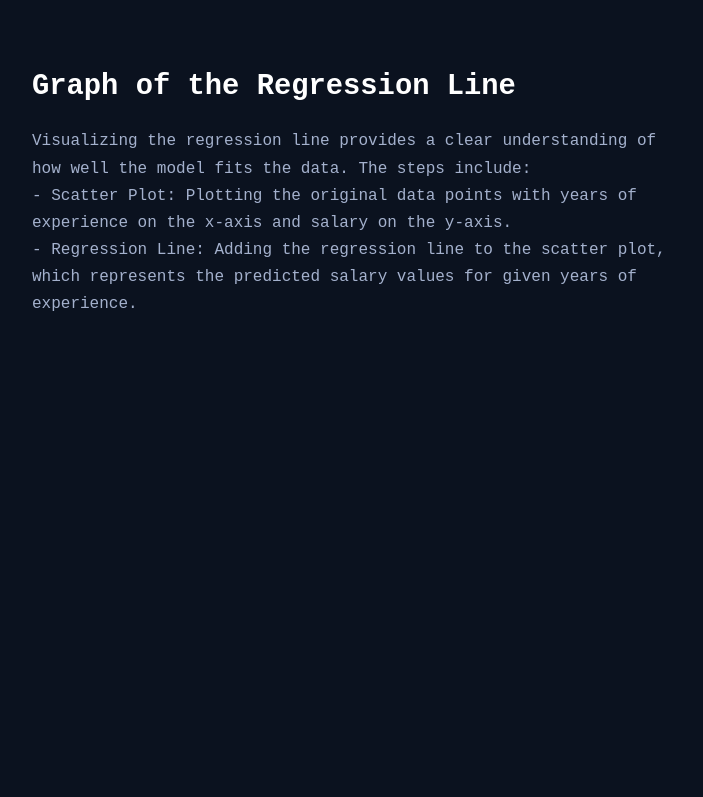
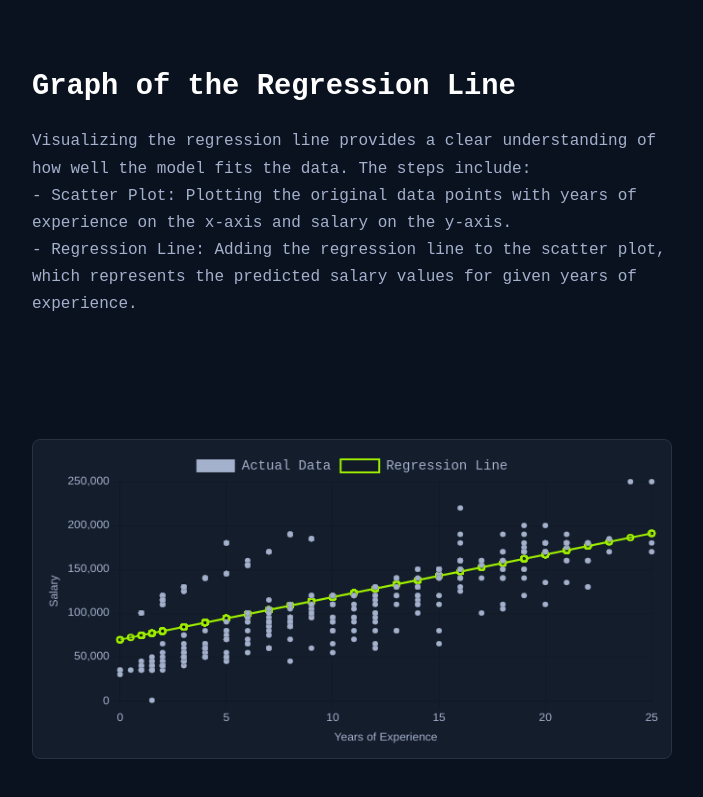
Before and after one commit to bachvo01/linear-regression, a React (Vite) app in the folder frontend/: page / in a window 1280 px wide. Shown: the part 1227-2024 px from the top of the page, without its empty margins (288-991 px from the left). Before the commit the page ends 1786 px from the top, so only its background shows below. Built offline with nearby package versions, Linux system fonts and the light colour scheme.

Commit message:
Debug-01.1: add the graph back to test.

```diff
--- a/frontend/src/App.jsx
+++ b/frontend/src/App.jsx
@@ -71,7 +71,7 @@ function App() {
               - Regression Line: Adding the regression line to the scatter plot, which represents the predicted salary values for given years of experience.</p>
             <div className='sep-l'></div>
             <div className='sep-l'></div>
-            {/* <RegressionGraph></RegressionGraph> */}
+            <RegressionGraph></RegressionGraph>
           </div>
         </div>
 
```
